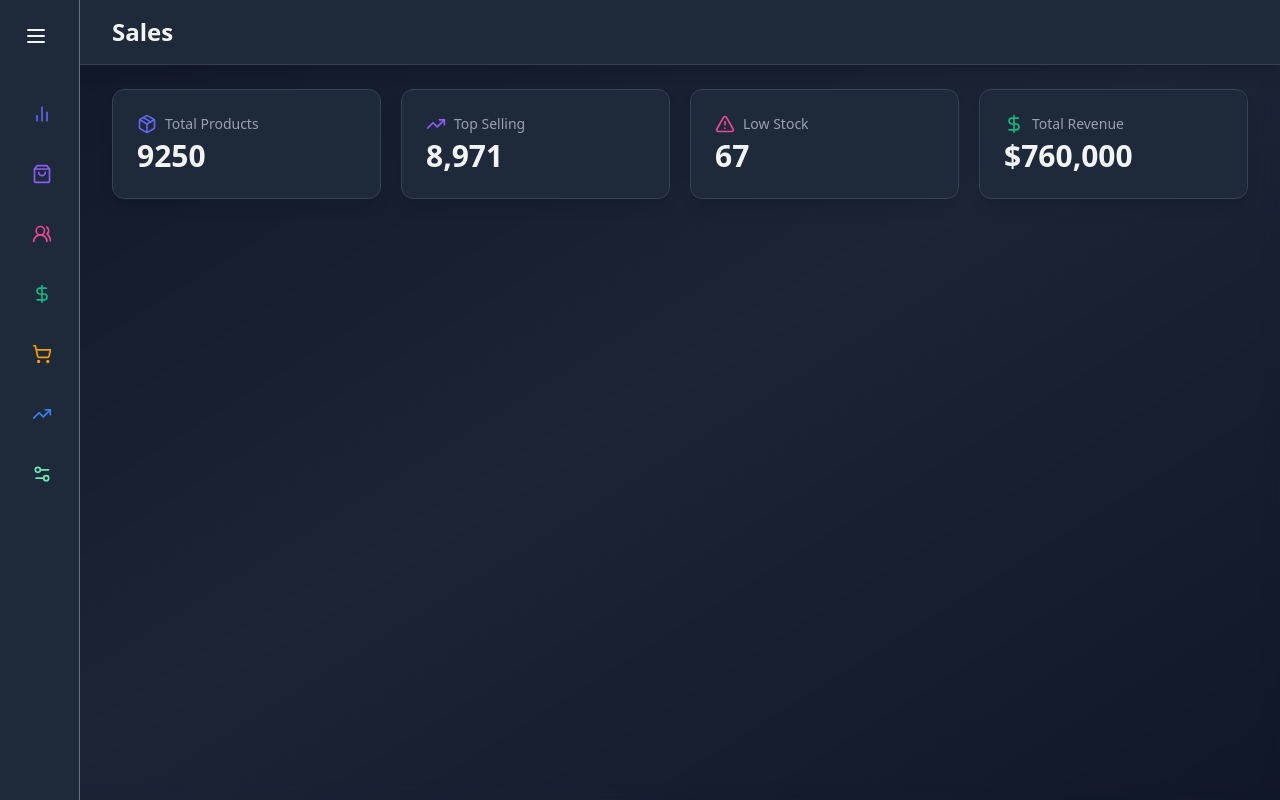
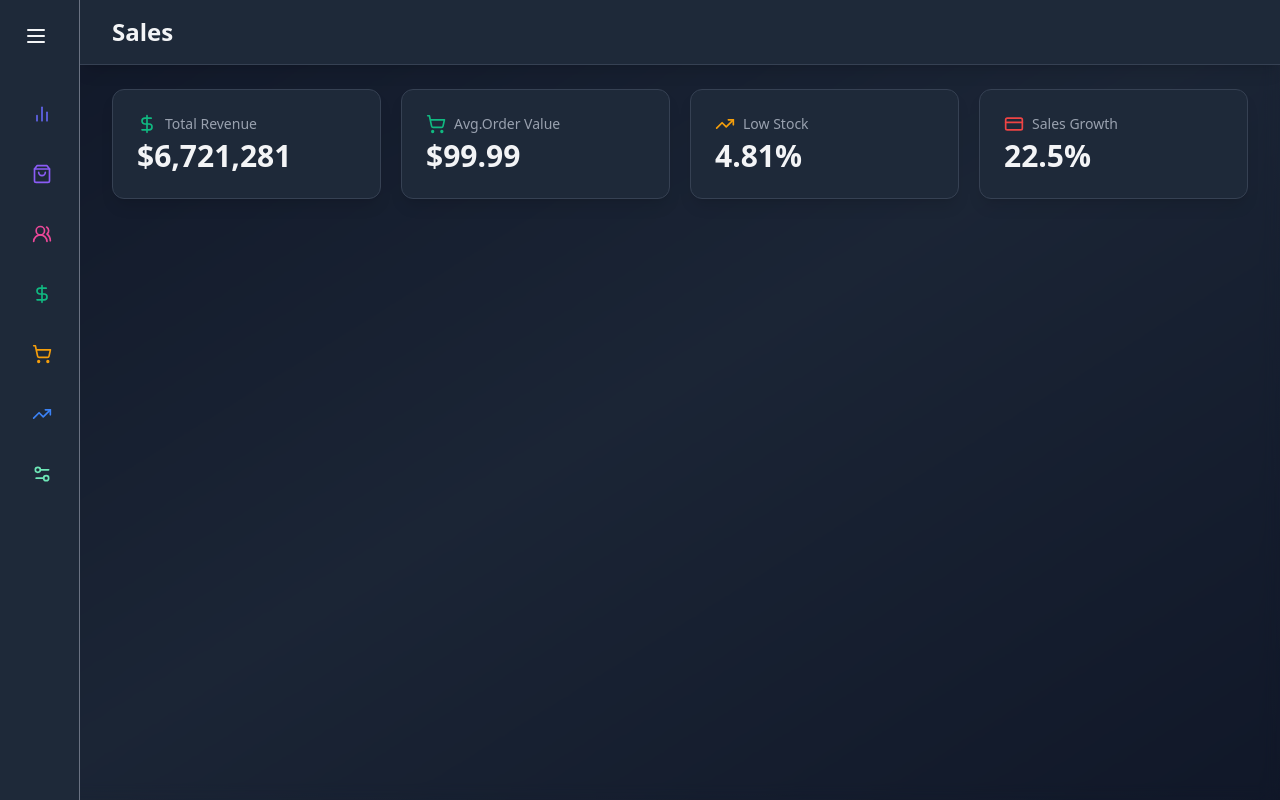
Before and after one commit to HumbleBoyy/Dashboard-Admin-Panel, a React (Vite) app: page /sales in a window 1280 px wide. Built offline with nearby package versions, Linux system fonts and the light colour scheme.

Commit message:
New Commit

```diff
--- a/src/pages/Sales.jsx
+++ b/src/pages/Sales.jsx
@@ -1,7 +1,14 @@
 import React from 'react'
 import { motion } from 'framer-motion';
-import { AlertTriangle, DollarSign, Package,TrendingUp } from "lucide-react";
+import { AlertTriangle, CarTaxiFront, DollarSign, CreditCard, ShoppingCart,TrendingUp } from "lucide-react";
 import StatCard from "../components/StatCard";
+
+const salesStats = {
+	totalRevenue: "$6,721,281",
+	averageOrderValue: "$99.99",
+	conversionRate: "4.81%",
+	salesGrowth: "22.5%",
+};
 const Sales = () => {
   return (
     <div className='flex-1 overflow-auto relative'>
@@ -12,10 +19,10 @@ const Sales = () => {
       animate={{opacity:1, y:0}}
       transition={{duration:1}}
      >
-       <StatCard title='Total Products' icon={Package} value='9250' color='#6366F1' />
-       <StatCard title='Top Selling' icon={TrendingUp} value='8,971' color='#8B5CF6' />
-       <StatCard title='Low Stock' icon={AlertTriangle} value='67' color='#EC4899' />
-       <StatCard title='Total Revenue' icon={DollarSign} value='$760,000' color='#10B981' />
+       <StatCard title='Total Revenue' icon={DollarSign} value={salesStats.totalRevenue} color='#10B981' />
+       <StatCard title='Avg.Order Value' icon={ShoppingCart} value={salesStats.averageOrderValue} color='#10B981' />
+       <StatCard title='Low Stock' icon={TrendingUp} value={salesStats.conversionRate} color='#F59E0B' />
+       <StatCard title='Sales Growth' icon={CreditCard} value={salesStats.salesGrowth} color='#EF4444' />
      </motion.div>
    </main>
  </div>
```
